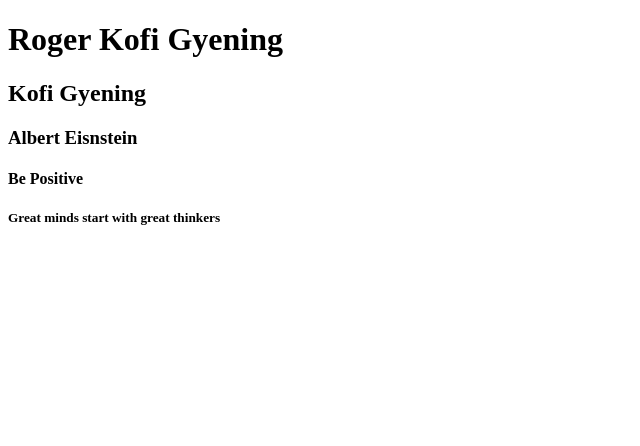
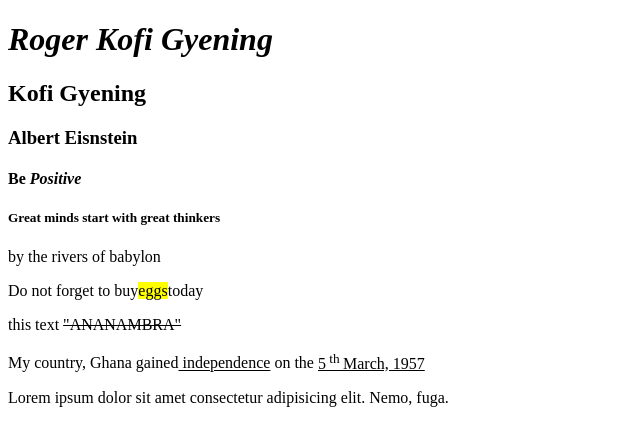
Before and after one commit to Rogergyening/Wizard, a plain HTML site: page index.html in a window 1280 px wide. Shown: the whole page, without its empty margins (0-640 px from the left). Drawn offline with Linux system fonts and the light colour scheme.

Commit message:
added paragraph

```diff
--- a/index.html
+++ b/index.html
@@ -6,11 +6,15 @@
     <title>Wizard Einstein</title>
 </head>
 <body>
-    <h1> Roger Kofi Gyening </h1>
+    <h1><i> Roger Kofi Gyening </i></h1>
     <h2>Kofi Gyening</h2>
     <h3>Albert Eisnstein</h3>
-    <h4> Be Positive </h4>
+    <h4> Be<em> Positive</em> </h4>
     <h5> Great minds start with great thinkers </h5>
-
+    <p> <smal> by the rivers of babylon</smal> </p>
+   <p>Do not forget to buy<mark>eggs</mark>today</p>
+   <p>this text <del> "ANANAMBRA"</del></p>
+   <P> My country, Ghana gained<ins> independence</ins> on the <ins> 5<sup> th </sup> March, 1957</ins> </P>
+   <p>Lorem ipsum dolor sit amet consectetur adipisicing elit. Nemo, fuga.</p>
                 </body>
 </html>
```
